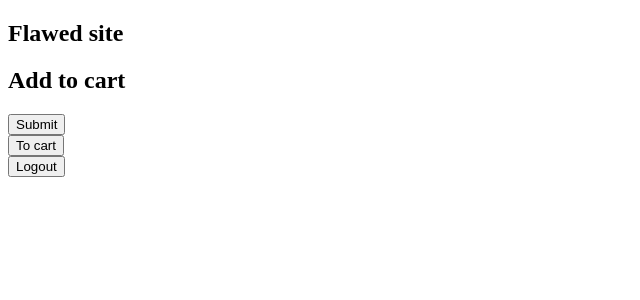
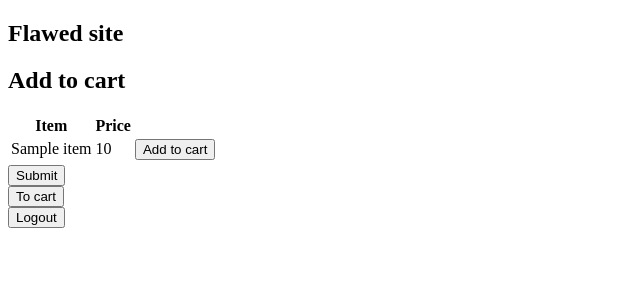
Before and after one commit to tovialhi/cybsec-project, a Django app: page / in a window 1280 px wide. Shown: the top 300 px of the page, without its empty margins (0-640 px from the left). Run offline with Django 4.2, Linux system fonts and the light colour scheme; a user stored in the database is signed in; tables that the repository leaves empty hold one stand-in row (values such as "Sample post").

Commit message:
items in list

```diff
--- a/webstore/templates/index.html
+++ b/webstore/templates/index.html
@@ -8,7 +8,42 @@
         <h2>Flawed site</h2>
 
         <h2>Add to cart</h2>
-        <form action="/add" method="POST">
+
+    {% if items %}
+            <table class="table">
+                <thead>
+                    <tr>
+                        <th>Item</th>
+                        <th>Price</th>
+                        <th></th>
+                    </tr>
+                </thead>
+                <tbody>
+                    {% for item in items %}
+                        <tr>
+                            <td>{{ item.name }}</td>
+                            <td>{{ item.price }}</td>
+                            <td>
+                                <form action="/add/" method="POST">
+                                  {% csrf_token %}
+                                    <input type="submit" value="Add to cart"/>
+                                </form>
+                            </td>
+                            <!-- <td><a href="">Add</a></td> -->
+                        </tr>
+                    {% endfor %}
+                </tbody>
+                <tfoot>
+                    <tr>
+                    </tr>
+                </tfoot>
+            </table>
+
+        {% else %}
+            <p>No items</p>
+        {% endif %}
+
+        <form action="/add/" method="POST">
           {% csrf_token %}
             <input type="submit"/>
         </form>
--- a/webstore/urls.py
+++ b/webstore/urls.py
@@ -16,13 +16,14 @@ Including another URLconf
 """
 from django.contrib import admin
 from django.urls import path, include
-from .views import homePageView, cartView, signupView
+from .views import addItemView, homePageView, cartView, signupView
 from django.contrib.auth.views import LoginView, LogoutView
 
 urlpatterns = [
     path('', homePageView, name='home'),
     path('signup/', signupView, name='signup'),
-	path('login/', LoginView.as_view(template_name='login.html')),
-	path('logout/', LogoutView.as_view(next_page='/')),
+    path('login/', LoginView.as_view(template_name='login.html')),
+    path('logout/', LogoutView.as_view(next_page='/')),
     path('cart/', cartView, name='cart'),
+    path('add/', addItemView, name='addItem'),
 ]
--- a/webstore/views.py
+++ b/webstore/views.py
@@ -8,6 +8,14 @@ from django.contrib import messages
 import json
 import uuid
 
+
+def createItems():
+    # items = []
+    Item.objects.create(name="Bread", price=2)
+    Item.objects.create(name="Tea", price=3)
+    Item.objects.create(name="Coffee", price=9)
+    # acc = Account.objects.create(user=user, balance=1000)
+    # return items
 
 def createUser(request):
     userName = request.POST.get('username', None)
@@ -99,11 +107,12 @@ def buyCart(request):
 
 @login_required
 def addItemView(request):
-    items = request.session.get('items', [])
+    items = Item.objects.all()
+ # request.session.get('items', [])
 
     if request.method == 'POST':
-        #item = request.POST.get('content', '').strip()
-        #add_to_cart(request, item)
+        # item = request.POST.get('content', '').strip()
+        # add_to_cart(request, item)
         pass
     return render(request, 'index.html', {'items' : items})
 
@@ -136,5 +145,7 @@ def homePageView(request):
         return redirect('login/')
 
     allItems = Item.objects.all()
+    if len(allItems) == 0:
+        createItems()
     #accounts = Account.objects.filter(owner__username = request.user.username)
     return render(request, 'index.html', {'items': allItems})
```
Also changed, not shown: webstore/templates/cart.html (+5 -2 lines), webstore/templatetags/filters.py (added, +10 -0 lines), db.sqlite3 (deleted), 1 other file.
